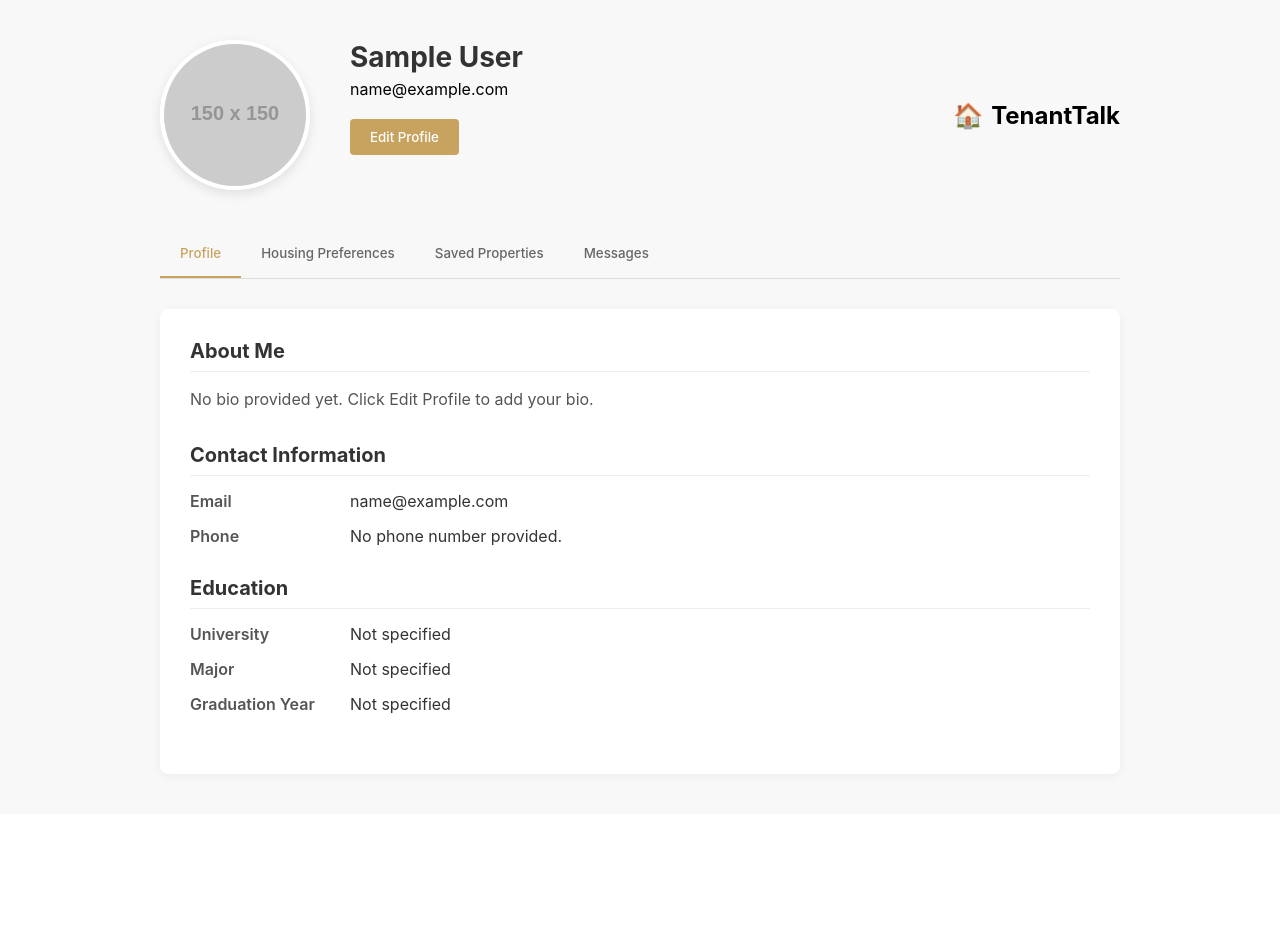
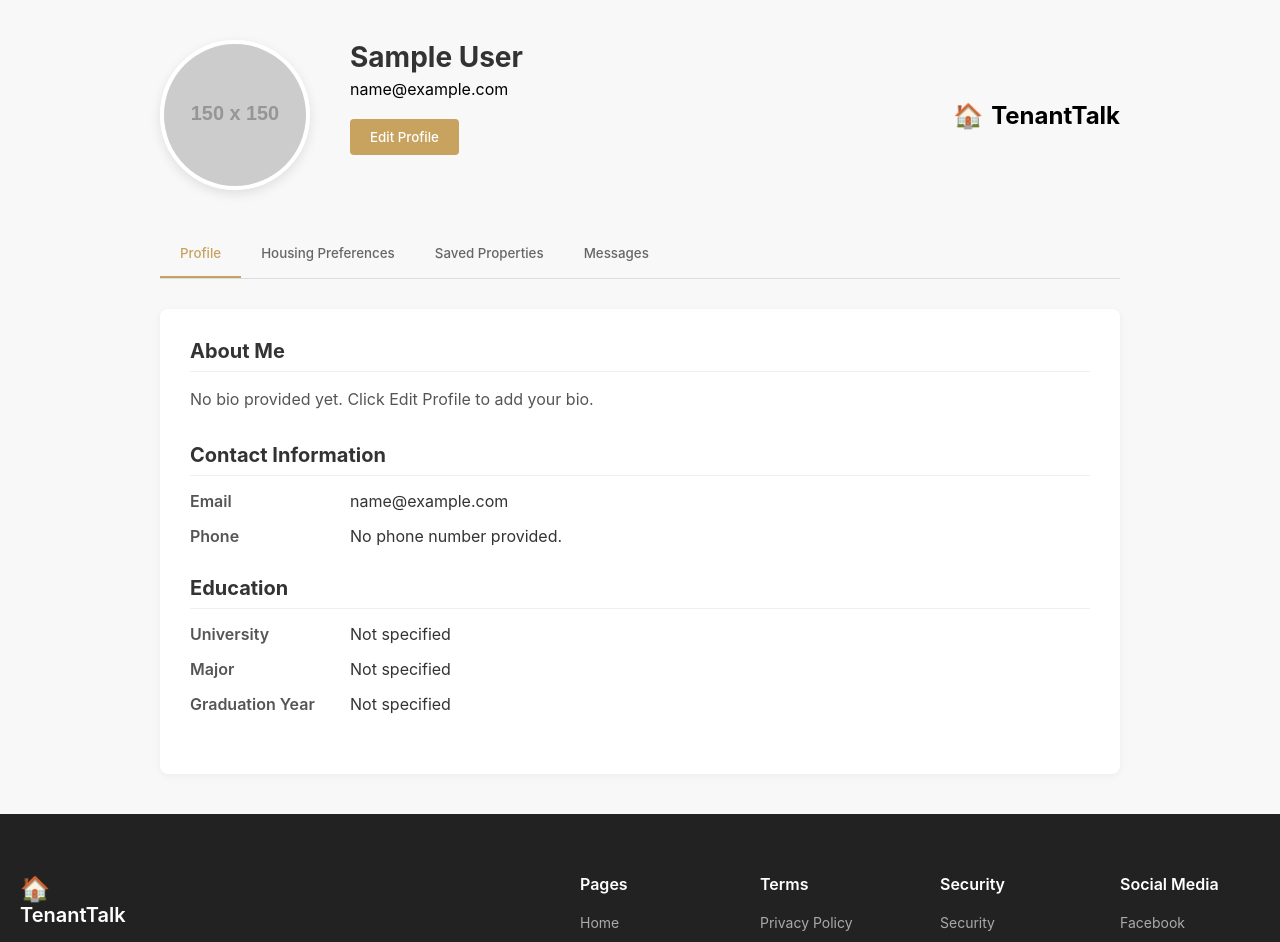
Before and after one commit to thuntxiv/TenantTalk, a React (Create React App) app in the folder tenanttalk/Frontend/: page /profile in a window 1280 px wide. Shown: the top 942 px of the page. Before the commit the page ends 814 px from the top, so only its background shows below. Built offline with nearby package versions, Linux system fonts and the light colour scheme; sample sign-in values are in the browser's storage.

Commit message:
added footer to profile page

```diff
--- a/tenanttalk/Frontend/src/pages/Landlords.tsx
+++ b/tenanttalk/Frontend/src/pages/Landlords.tsx
@@ -126,10 +126,7 @@ const LandlordListPage: React.FC = () => {
 
   return (
     <div className="landlord-page-wrapper">
-      {/* Full-width Navbar */}
       <Navbar />
-
-      {/* Main forum content centered at max-width */}
       <div className="landlord-list-page">
         <div className="landlord-list-header">
           <h1>Landlords</h1>
@@ -173,8 +170,6 @@ const LandlordListPage: React.FC = () => {
           )}
         </div>
       </div>
-
-      {/* Full-width Footer */}
       <Footer />
     </div>
   );
--- a/tenanttalk/Frontend/src/pages/Profile.jsx
+++ b/tenanttalk/Frontend/src/pages/Profile.jsx
@@ -403,6 +403,7 @@ const Profile = () => {
           )}
         </div>
       </div>
+      <Footer />
     </div>
   );
 };
```
